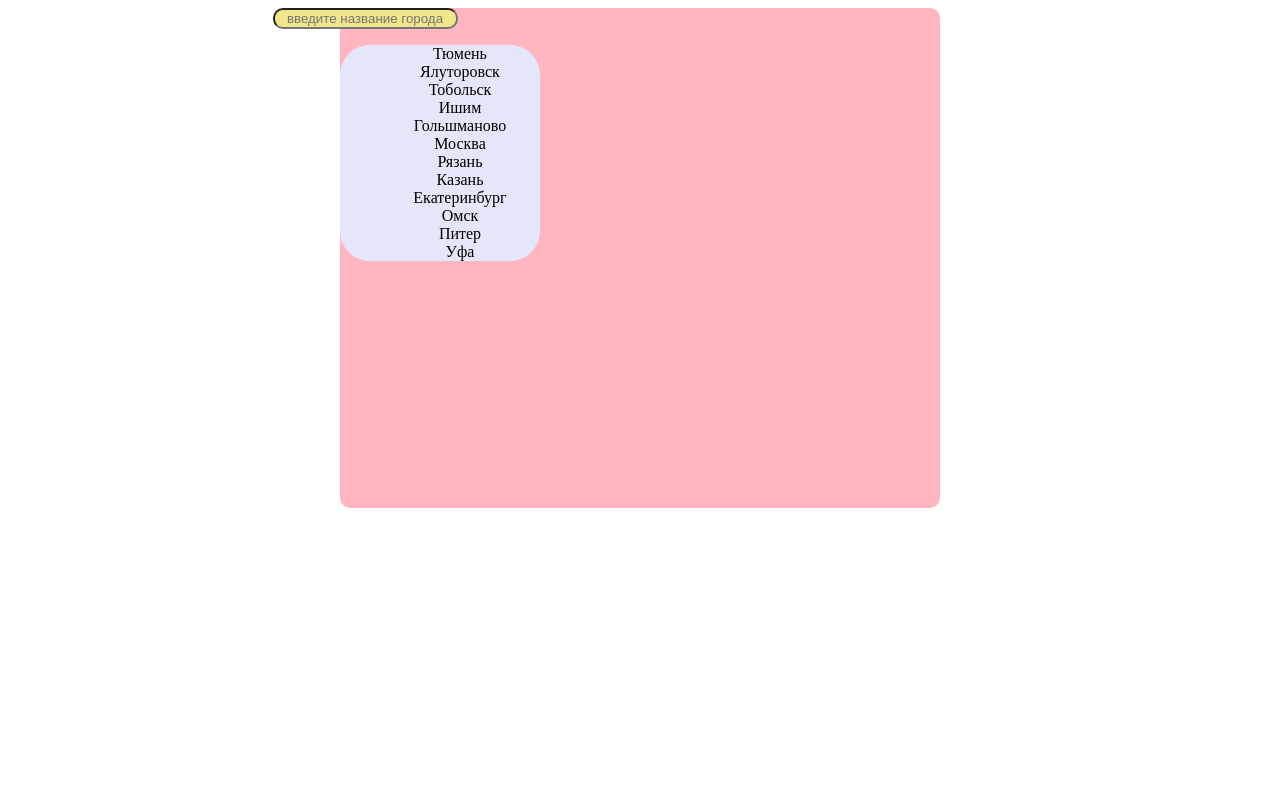
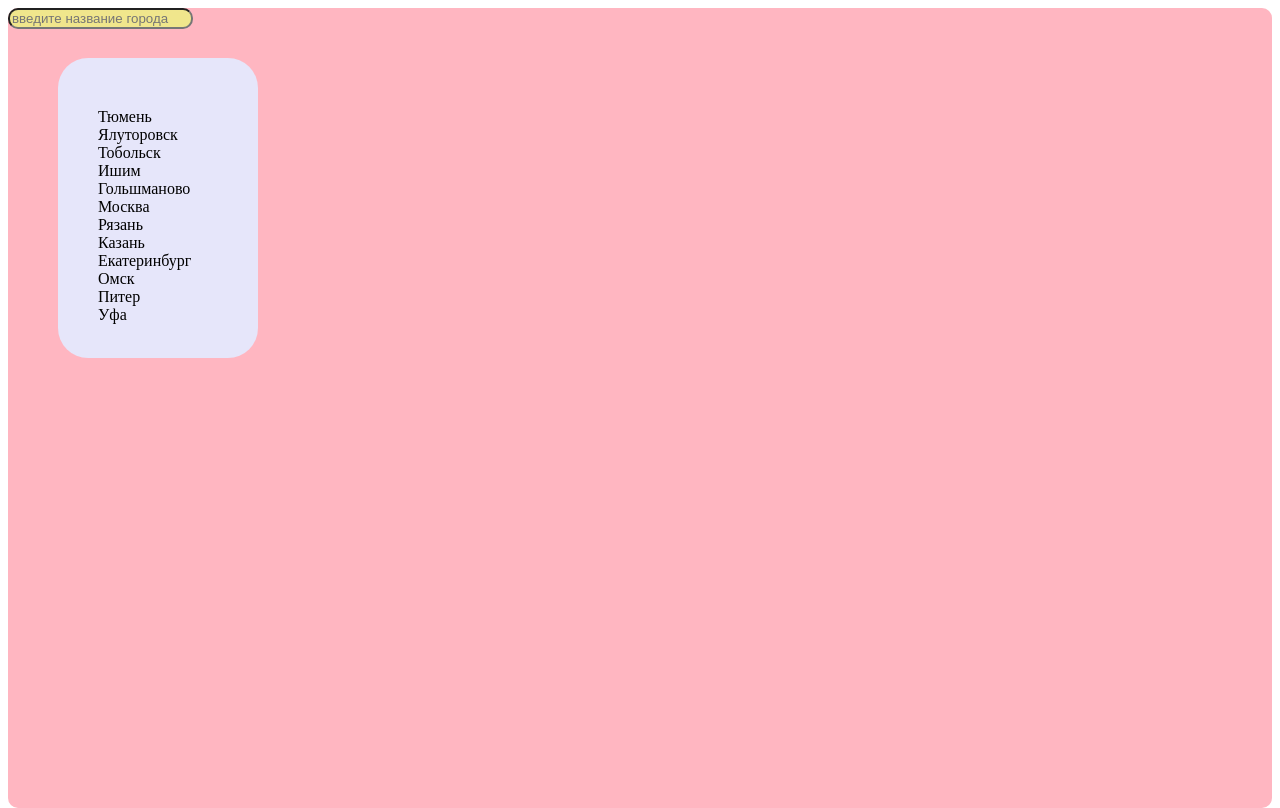
Before and after one commit to 000Linna/stroka, a plain HTML site: page index.html in a window 1280 px wide. Drawn offline with Linux system fonts and the light colour scheme.

Commit message:
Add files via upload

```diff
--- a/index.html
+++ b/index.html
@@ -9,6 +9,7 @@
 <body>
 
 <div class="wrapper">
+    <div class="content">
     <div class="inner_block">
         <input type="text" id="search_input" class="search_input" placeholder="введите название города">
     </div>
@@ -28,6 +29,7 @@
 
     </ul>
 </div>
+</div>
 
 
     <script src="script.js"></script>
--- a/style.css
+++ b/style.css
@@ -8,27 +8,36 @@ body{
 
 .wrapper{
     background-color: lightpink;
-    height:500px;
-    width: 600px;
-    margin: 0 auto;
-border-radius: 10px;
+    height:100%;
+      margin:0 auto;
+    border-radius: 10px;
+
 }
+.content{
+  display: flex;
+  justify-content: center;
+  position: absolute;
+}
+
 .inner_block{
-    display: flex;
-    justify-content: center;
    width: 50px;
+   position: relative;
 }
 .search_input{
     background-color: khaki;
     border-radius: 10px;
-    text-align: center;
 
-}
+   }
+
 .list{
     background-color: lavender;
     border-radius: 30px;
    width: 200px;
+   height: 300px;
+   list-style: none;
+ margin-top: 50px;
 
-   text-align: center;
-   list-style: none;
 }
+.item:first-child{
+    padding-top: 50px;
+}
```
